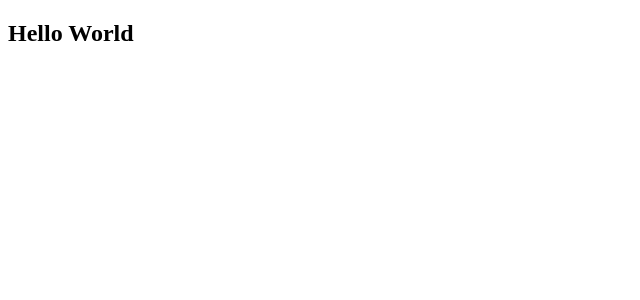
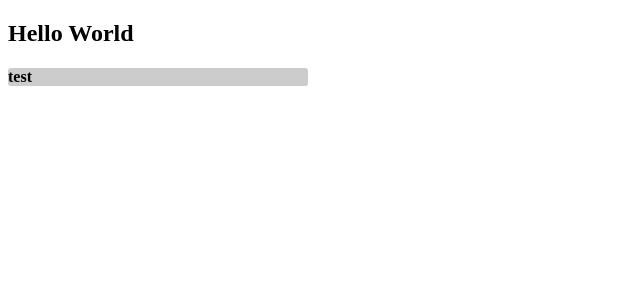
Before and after one commit to dbentler/trello-clone, a React (Create React App) app: page / in a window 1280 px wide. Shown: the top 300 px of the page, without its empty margins (0-640 px from the left). Built offline with nearby package versions, Linux system fonts and the light colour scheme.

Commit message:
TrelloList component boilerplate

```diff
--- a/src/components/App.js
+++ b/src/components/App.js
@@ -1,11 +1,11 @@
 import React, {Component} from "react";
+import TrelloList from "./TrelloList";
 
 function App() {
   return (
     <div className="App">
-     <h2>
-       Hello World
-     </h2>
+     <h2>Hello World</h2>
+     <TrelloList title="test" />
     </div>
   );
 }
--- /dev/null
+++ b/src/components/TrelloList.js
@@ -0,0 +1,18 @@
+import React from "react";
+
+const TrelloList = ({title}) => {
+    return(
+        <div style={styles.container}>
+            <h4>{title}</h4>
+        </div>
+    )
+};
+
+const styles = {
+    container: {
+        backgroundColor: "#ccc",
+        borderRadius: 3,
+        width: 300,
+    }
+}
+export default TrelloList;
```
